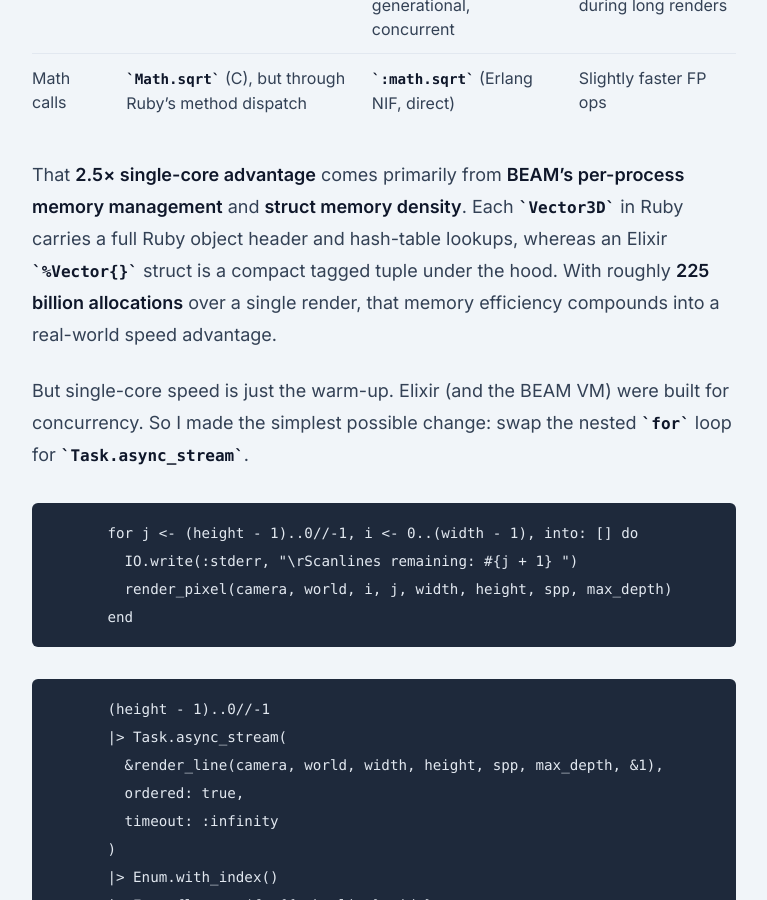
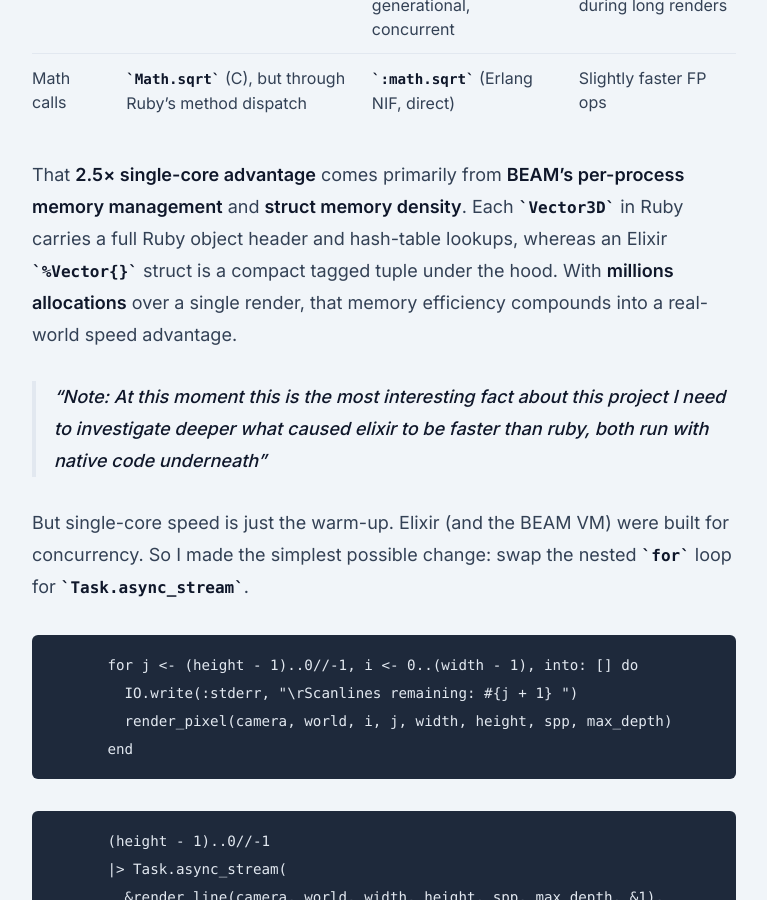
Before and after one commit to 3zcurdia/3zcurdia.github.io, a Jekyll site: the page built from _posts/2026-06-11-raytracing-elixir.md, in a window 1280 px wide and 900 px high, scrolled down 2126 px. Shown: the whole window, without its empty margins (256-1023 px from the left). Built offline with Jekyll 4.4.1, drawn with Linux system fonts in a browser that asks for light colours; nearby versions of some CDN libraries.

Commit message:
Post update: raytracing elixir

````diff
--- a/_posts/2026-06-11-raytracing-elixir.md
+++ b/_posts/2026-06-11-raytracing-elixir.md
@@ -36,9 +36,12 @@ It’s not magic, it’s architecture.
 | GC | Stop-the-world mark-sweep | Per-process generational, concurrent | No pause spikes during long renders |
 | Math calls | `Math.sqrt` (C), but through Ruby's method dispatch | `:math.sqrt` (Erlang NIF, direct) | Slightly faster FP ops |
 
-That **2.5× single-core advantage** comes primarily from **BEAM’s per-process memory management** and **struct memory density**. Each `Vector3D` in Ruby carries a full Ruby object header and hash-table lookups, whereas an Elixir `%Vector{}` struct is a compact tagged tuple under the hood. With roughly **225 billion allocations** over a single render, that memory efficiency compounds into a real-world speed advantage.
+That **2.5× single-core advantage** comes primarily from **BEAM’s per-process memory management** and **struct memory density**. Each `Vector3D` in Ruby carries a full Ruby object header and hash-table lookups, whereas an Elixir `%Vector{}` struct is a compact tagged tuple under the hood. With **millions allocations** over a single render, that memory efficiency compounds into a real-world speed advantage.
+
+> Note: At this moment this is the most interesting fact about this project I need to investigate deeper what caused elixir to be faster than ruby, both run with native code underneath
 
 But single-core speed is just the warm-up. Elixir (and the BEAM VM) were built for concurrency. So I made the simplest possible change: swap the nested `for` loop for `Task.async_stream`.
+
 
 ```elixir
       for j <- (height - 1)..0//-1, i <- 0..(width - 1), into: [] do
````
